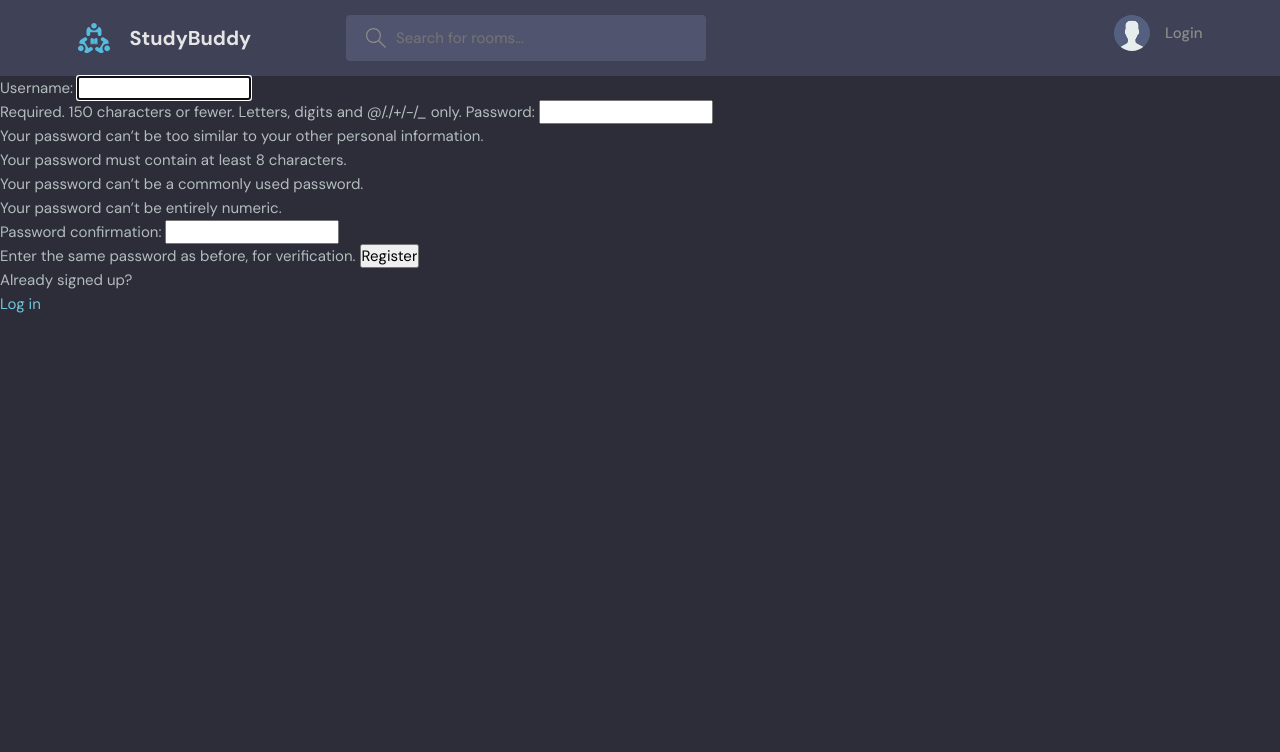
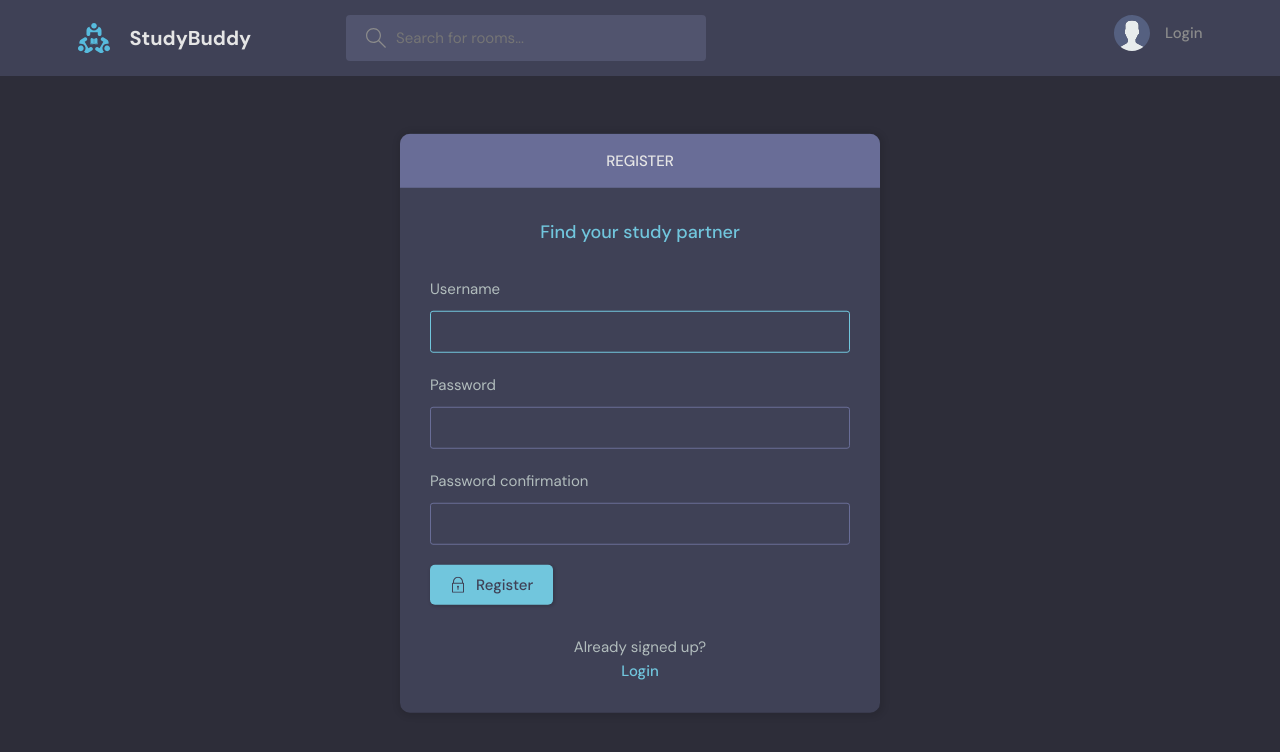
Before and after one commit to joskar201/django-play, a Django app: page /register in a window 1280 px wide. Shown: the top 752 px of the page. Run offline with Django 4.2, Linux system fonts and the light colour scheme.

Commit message:
Add edit user account, add styles for login page

```diff
--- a/base/templates/base/login_register.html
+++ b/base/templates/base/login_register.html
@@ -1,42 +1,116 @@
 {% extends 'main.html' %}
 
 {% block content %}
-
-
+  <main class="auth layout">
     {% if page == 'login' %}
 
-<div>
-    <form method="post" action="">
+    <div class="container">
+      <div class="layout__box">
+        <div class="layout__boxHeader">
+          <div class="layout__boxTitle">
+            <h3>Login</h3>
+          </div>
+        </div>
+        <div class="layout__body">
+          <h2 class="auth__tagline">Find your study partner</h2>
+
+          <form class="form" form method="post" action="">
             {% csrf_token %}
-        <label>Username:</label>
-        <input type="text" name="username" placeholder="Enter username"/>
+            <div class="form__group form__group">
+              <label for="room_name">Username</label>
+              <input id="username" name="username" type="text" placeholder="e.g. dennis_ivy" />
+            </div>
+            <div class="form__group">
+              <label for="password">Password</label>
+              <input
+                id="password"
+                name="password"
+                type="password"
+                placeholder="&bull;&bull;&bull;&bull;&bull;&bull;&bull;&bull;"
+              />
+            </div>
 
-        <label>Password:</label>
-        <input type="password" name="password" placeholder="Enter password"/>
+            <button class="btn btn--main" type="submit" value="Login">
+              <svg
+                version="1.1"
+                xmlns="http://www.w3.org/2000/svg"
+                width="32"
+                height="32"
+                viewBox="0 0 32 32"
+              >
+                <title>lock</title>
+                <path
+                  d="M27 12h-1v-2c0-5.514-4.486-10-10-10s-10 4.486-10 10v2h-1c-0.553 0-1 0.447-1 1v18c0 0.553 0.447 1 1 1h22c0.553 0 1-0.447 1-1v-18c0-0.553-0.447-1-1-1zM8 10c0-4.411 3.589-8 8-8s8 3.589 8 8v2h-16v-2zM26 30h-20v-16h20v16z"
+                ></path>
+                <path
+                  d="M15 21.694v4.306h2v-4.306c0.587-0.348 1-0.961 1-1.694 0-1.105-0.895-2-2-2s-2 0.895-2 2c0 0.732 0.413 1.345 1 1.694z"
+                ></path>
+              </svg>
 
-        <input type="submit" value="Login"/>
-
+              Login
+            </button>
           </form>
 
+          <div class="auth__action">
             <p>Haven't signed up yet?</p>
-    <a href="{% url 'register' %}">Sign up</a>
+            <a href="{% url 'register' %}" class="btn btn--link">Sign Up</a>
+          </div>
+        </div>
+      </div>
     </div>
 
     {% else %}
 
-<div>
-    <form method="post" action="">
+    <div class="container">
+      <div class="layout__box">
+        <div class="layout__boxHeader">
+          <div class="layout__boxTitle">
+            <h3>Register</h3>
+          </div>
+        </div>
+        <div class="layout__body">
+          <h2 class="auth__tagline">Find your study partner</h2>
+
+          <form class="form" method="post" action="">
             {% csrf_token %}
-        {{ form }}
-        <input type="submit" value="Register"/>
 
+            {% for field in form %}
+            <div class="form__group form__group">
+              <label for="room_name">{{field.label}}</label>
+              {{field}}
+            </div>
+            {% endfor %}
+
+            <button class="btn btn--main" type="submit" value="Register">
+              <svg
+                version="1.1"
+                xmlns="http://www.w3.org/2000/svg"
+                width="32"
+                height="32"
+                viewBox="0 0 32 32"
+              >
+                <title>lock</title>
+                <path
+                  d="M27 12h-1v-2c0-5.514-4.486-10-10-10s-10 4.486-10 10v2h-1c-0.553 0-1 0.447-1 1v18c0 0.553 0.447 1 1 1h22c0.553 0 1-0.447 1-1v-18c0-0.553-0.447-1-1-1zM8 10c0-4.411 3.589-8 8-8s8 3.589 8 8v2h-16v-2zM26 30h-20v-16h20v16z"
+                ></path>
+                <path
+                  d="M15 21.694v4.306h2v-4.306c0.587-0.348 1-0.961 1-1.694 0-1.105-0.895-2-2-2s-2 0.895-2 2c0 0.732 0.413 1.345 1 1.694z"
+                ></path>
+              </svg>
+
+              Register
+            </button>
           </form>
+
+          <div class="auth__action">
             <p>Already signed up?</p>
-    <a href="{% url 'login' %}">Log in</a>
+            <a href="{% url 'login' %}" class="btn btn--link">Login</a>
+          </div>
+        </div>
+      </div>
     </div>
 
     {% endif %}
 
-
-
+  </main>
 {% endblock content %}
--- a/base/templates/base/profile.html
+++ b/base/templates/base/profile.html
@@ -18,7 +18,9 @@
           <div class="profile__info">
             <h3>{{ user.username }}</h3>
             <p>@{{ user.username }}</p>
-            <a href="edit-user.html" class="btn btn--main btn--pill">Edit Profile</a>
+            {% if request.user == user %}
+            <a href="{% url 'update-user' %}" class="btn btn--main btn--pill">Edit Profile</a>
+            {% endif %}
           </div>
           <div class="profile__about">
             <h3>About</h3>
--- a/base/templates/base/room.html
+++ b/base/templates/base/room.html
@@ -160,5 +160,4 @@
         <!--  End -->
       </div>
     </main>
-    <script src="script.js"></script>
-  {% endblock content %}
+{% endblock content %}
--- a/base/urls.py
+++ b/base/urls.py
@@ -13,4 +13,6 @@ urlpatterns = [
     path('edit-room/<int:pk>/', views.updateRoom, name="edit-room"),
     path('delete-room/<int:pk>/', views.deleteRoom, name="delete-room"),
     path('delete-message/<int:pk>/', views.deleteMesaage, name="delete-message"),
+    path('update-user', views.updateUser, name="update-user")
+
 ]
--- a/base/views.py
+++ b/base/views.py
@@ -2,7 +2,7 @@ from django.shortcuts import render, redirect
 from django.contrib import messages
 from django.http import HttpResponse
 from .models import Room, Topic, Message
-from .forms import RoomForm
+from .forms import RoomForm, UserForm
 from django.db.models import Q
 from django.contrib.auth.models import User
 from django.contrib.auth import authenticate, login, logout
@@ -166,3 +166,18 @@ def deleteRoom(request, pk):
         room.delete()
         return redirect('home')
     return render(request, 'base/delete.html', {'obj': room})
+
+
+@login_required(login_url='login')
+def updateUser(request):
+    user = request.user
+    form = UserForm(instance=user)
+
+    if request.method == "POST":
+        form = UserForm(request.POST, instance=user)
+        if form.is_valid():
+            form.save()
+            return redirect('user-profile', pk=user.id)
+
+    context = {'form': form}
+    return render(request, 'base/update_user.html', context)
--- a/templates/navbar.html
+++ b/templates/navbar.html
@@ -24,7 +24,7 @@
         {% if request.user.is_authenticated %}
 
         <div class="header__user">
-          <a href="profile.html">
+          <a href="{% url 'user-profile' request.user.id %}">
             <div class="avatar avatar--medium active">
               <img src="https://randomuser.me/api/portraits/men/37.jpg" />
             </div>
@@ -33,7 +33,7 @@
           <button class="dropdown-button">
             <svg version="1.1" xmlns="http://www.w3.org/2000/svg" width="32" height="32" viewBox="0 0 32 32">
               <title>chevron-down</title>
-              <path d="M16 21l-13-13h-3l16 16 16-16h-3l-13 13z"></path>
+              <path d="M16 21l-13-13h-3l16 16 16-16h-3l-13 13z"/>
             </svg>
           </button>
         </div>
@@ -42,19 +42,19 @@
 
         <!-- Not Logged In -->
         <a href="{% url 'login' %}">
-          <img src="{% static 'images/avatar.svg' %}"/>
+          <img src="{% static 'images/avatar.svg' %}" />
           <p>Login</p>
         </a>
 
         {% endif %}
 
         <div class="dropdown-menu">
-          <a href="settings.html" class="dropdown-link"
+          <a href="{% url 'update-user' %}" class="dropdown-link"
             ><svg version="1.1" xmlns="http://www.w3.org/2000/svg" width="32" height="32" viewBox="0 0 32 32">
               <title>tools</title>
               <path
                 d="M27.465 32c-1.211 0-2.35-0.471-3.207-1.328l-9.392-9.391c-2.369 0.898-4.898 0.951-7.355 0.15-3.274-1.074-5.869-3.67-6.943-6.942-0.879-2.682-0.734-5.45 0.419-8.004 0.135-0.299 0.408-0.512 0.731-0.572 0.32-0.051 0.654 0.045 0.887 0.277l5.394 5.395 3.586-3.586-5.394-5.395c-0.232-0.232-0.336-0.564-0.276-0.887s0.272-0.596 0.572-0.732c2.552-1.152 5.318-1.295 8.001-0.418 3.274 1.074 5.869 3.67 6.943 6.942 0.806 2.457 0.752 4.987-0.15 7.358l9.392 9.391c0.844 0.842 1.328 2.012 1.328 3.207-0 2.5-2.034 4.535-4.535 4.535zM15.101 19.102c0.26 0 0.516 0.102 0.707 0.293l9.864 9.863c0.479 0.479 1.116 0.742 1.793 0.742 1.398 0 2.535-1.137 2.535-2.535 0-0.668-0.27-1.322-0.742-1.793l-9.864-9.863c-0.294-0.295-0.376-0.74-0.204-1.119 0.943-2.090 1.061-4.357 0.341-6.555-0.863-2.631-3.034-4.801-5.665-5.666-1.713-0.561-3.468-0.609-5.145-0.164l4.986 4.988c0.391 0.391 0.391 1.023 0 1.414l-5 5c-0.188 0.188-0.441 0.293-0.707 0.293s-0.52-0.105-0.707-0.293l-4.987-4.988c-0.45 1.682-0.397 3.436 0.164 5.146 0.863 2.631 3.034 4.801 5.665 5.666 2.2 0.721 4.466 0.604 6.555-0.342 0.132-0.059 0.271-0.088 0.411-0.088z"
-              ></path>
+              />
             </svg>
             Settings</a
           >
@@ -63,10 +63,10 @@
               <title>sign-out</title>
               <path
                 d="M3 0h22c0.553 0 1 0 1 0.553l-0 3.447h-2v-2h-20v28h20v-2h2l0 3.447c0 0.553-0.447 0.553-1 0.553h-22c-0.553 0-1-0.447-1-1v-30c0-0.553 0.447-1 1-1z"
-              ></path>
+              />
               <path
                 d="M21.879 21.293l1.414 1.414 6.707-6.707-6.707-6.707-1.414 1.414 4.293 4.293h-14.172v2h14.172l-4.293 4.293z"
-              ></path>
+              />
             </svg>
             Logout</a
           >
```
Also changed, not shown: base/forms.py (+8 -0 lines), base/templates/base/delete.html (+33 -6 lines), base/templates/base/delete_old.html (added, +12 -0 lines), base/templates/base/login_register_old.html (added, +41 -0 lines), base/templates/base/update_user.html (added, +44 -0 lines). Lines whose indentation alone changed are shown as unchanged.
